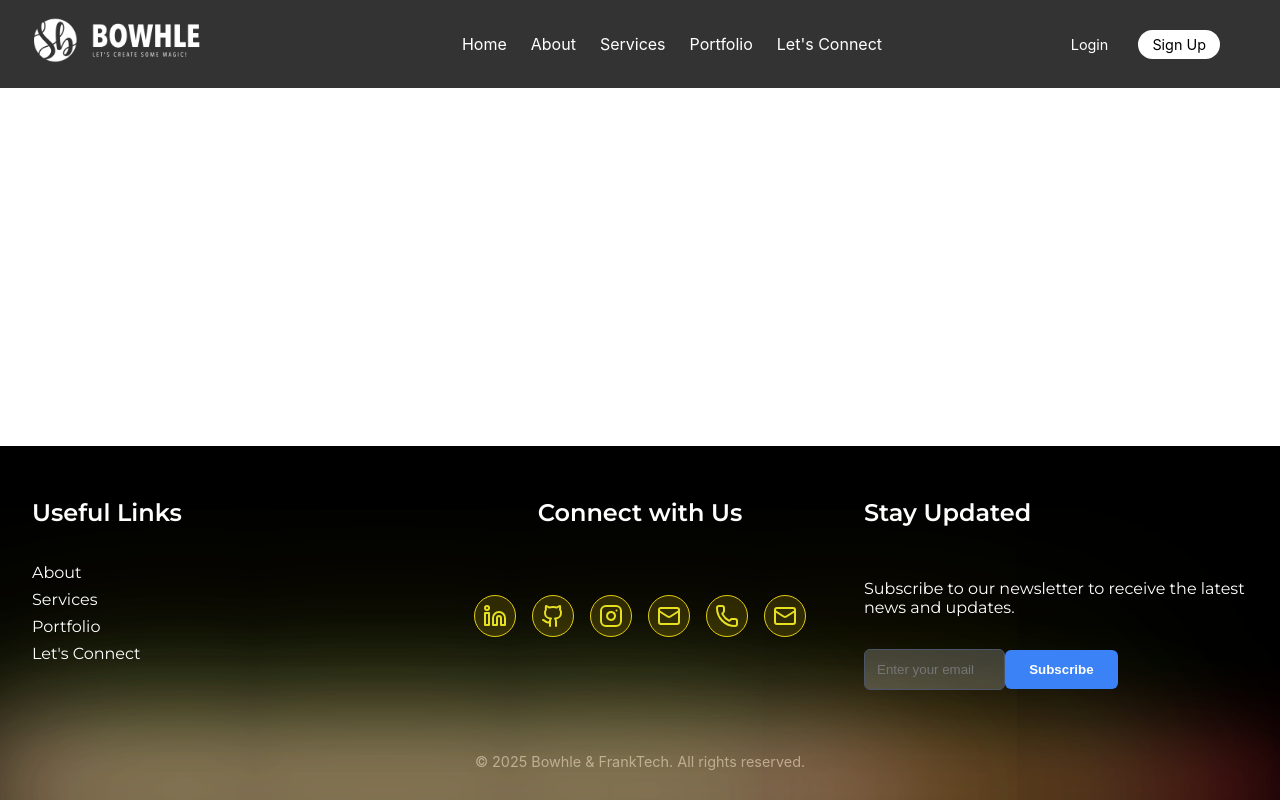
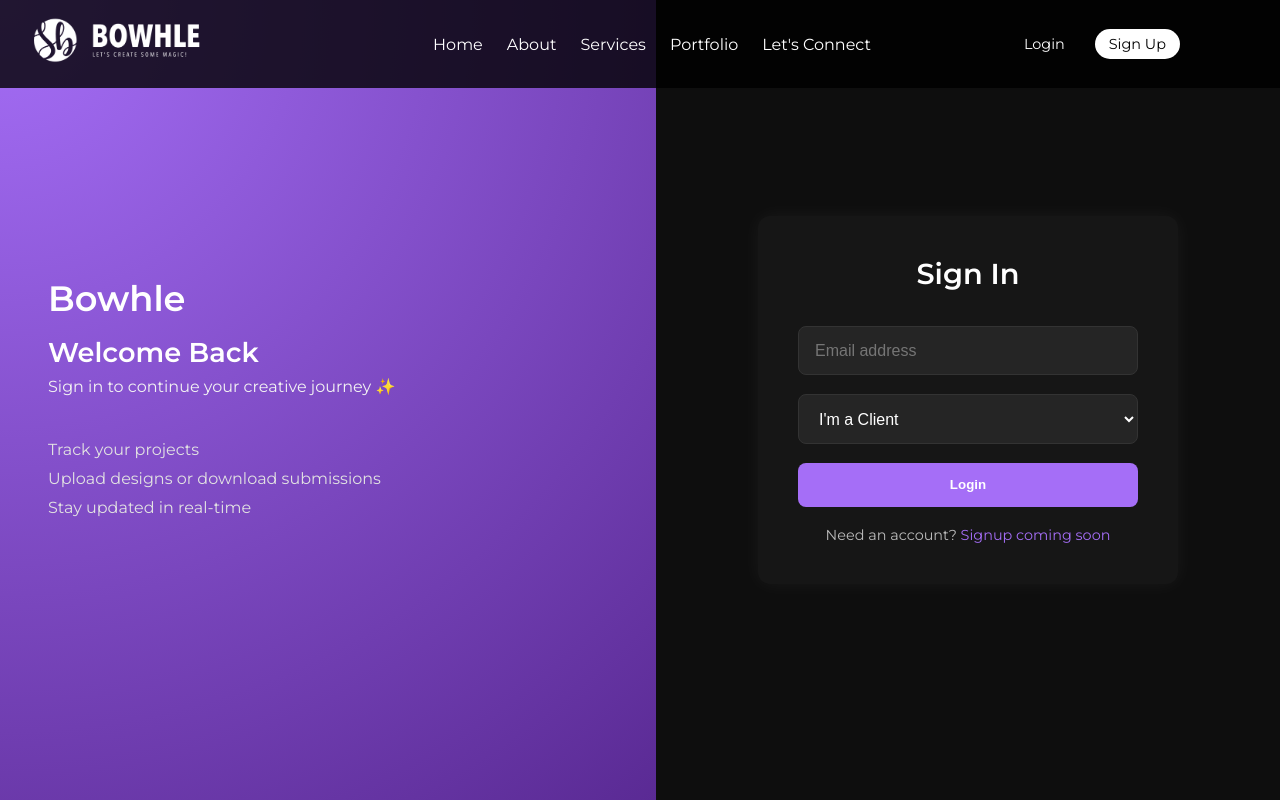
Before and after one commit to FRANKD-UX/bowhle-project, a React (Create React App) app in the folder frontend/: page /login in a window 1280 px wide. Shown: the top 800 px of the page. Built offline with nearby package versions, Linux system fonts and the light colour scheme.

Commit message:
feat(auth): Implimented user login | Fix: testimonials component

```diff
--- a/frontend/src/App.js
+++ b/frontend/src/App.js
@@ -9,6 +9,8 @@ import PortfolioCards from './components/pages/homepage/PortfolioCards/Portfolio
 import Brands from './components/pages/homepage/Brands/Brands';
 import Testimonials from './components/pages/homepage/Testimonials/Testimonials';
 import About from './components/pages/about/About';
+import Login from './components/auth/Login';
+
 
 // This is the homepage content only
 function HomePage() {
@@ -44,6 +46,7 @@ function AppWithRoutes() {
     <Header />
     <main className='main-content'>
     <Routes>
+      <Route path="/login" element={<Login />} />
       <Route path="/home" element={<HomePage />} />
       <Route path="/about" element={<About />} />
     </Routes>
--- /dev/null
+++ b/frontend/src/components/auth/Login.css
@@ -0,0 +1,147 @@
+/* GLOBAL RESET */
+* {
+  margin: 0;
+  padding: 0;
+  box-sizing: border-box;
+}
+
+body, html {
+  height: 100%;
+  font-family: 'Montserrat', sans-serif;
+  background-color: #0e0e0e;
+  color: #ffffff;
+}
+
+/* WRAPPER SPLIT LAYOUT */
+.login-wrapper {
+  display: flex;
+  height: 100vh;
+  width: 100%;
+  overflow: hidden;
+}
+
+/* LEFT PANEL */
+.login-left {
+  flex: 1;
+  background: radial-gradient(circle at top left, #a56ef7, #5a2a94);
+  color: #ffffff;
+  display: flex;
+  flex-direction: column;
+  justify-content: center;
+  padding: 4rem 3rem;
+}
+
+.login-left h2 {
+  font-size: 2.2rem;
+  font-weight: bold;
+  margin-bottom: 1rem;
+}
+
+.login-left h3 {
+  font-size: 1.7rem;
+  margin-bottom: 0.5rem;
+}
+
+.login-left p {
+  font-size: 1rem;
+  margin-bottom: 1.5rem;
+  color: #f3f3f3;
+}
+
+.login-left ul {
+  list-style: none;
+  margin-top: 1rem;
+  line-height: 1.8;
+  color: #e2e2e2;
+}
+
+/* RIGHT PANEL */
+.login-right {
+  flex: 1;
+  background-color: #0e0e0e;
+  display: flex;
+  justify-content: center;
+  align-items: center;
+  padding: 2rem;
+}
+
+/* FORM */
+.login-form {
+  background-color: #161616;
+  padding: 2.5rem;
+  border-radius: 12px;
+  box-shadow: 0 0 20px rgba(255, 255, 255, 0.05);
+  width: 100%;
+  max-width: 420px;
+  display: flex;
+  flex-direction: column;
+  gap: 1.2rem;
+}
+
+.login-form h2 {
+  text-align: center;
+  font-size: 1.8rem;
+  margin-bottom: 1rem;
+}
+
+/* INPUTS & SELECT */
+.login-form input,
+.login-form select {
+  padding: 0.9rem 1rem;
+  background-color: #252525;
+  border: 1px solid #333;
+  border-radius: 8px;
+  font-size: 1rem;
+  color: #fff;
+}
+
+.login-form input:focus,
+.login-form select:focus {
+  outline: none;
+  border-color: #a56ef7;
+}
+
+/* BUTTON */
+.login-form button {
+  background-color: #a56ef7;
+  color: #fff;
+  font-weight: 600;
+  border: none;
+  padding: 0.9rem;
+  border-radius: 8px;
+  cursor: pointer;
+  transition: background 0.3s ease;
+}
+
+.login-form button:hover {
+  background-color: #8b4fd1;
+}
+
+/* SMALL PRINT */
+.signup-hint {
+  font-size: 0.9rem;
+  text-align: center;
+  color: #bbb;
+}
+
+.signup-hint span {
+  color: #a56ef7;
+  font-weight: 500;
+}
+
+/* RESPONSIVE */
+@media (max-width: 768px) {
+  .login-wrapper {
+    flex-direction: column;
+  }
+
+  .login-left {
+    height: 300px;
+    text-align: center;
+    align-items: center;
+  }
+
+  .login-right {
+    padding: 1.5rem;
+  }
+}
--- /dev/null
+++ b/frontend/src/components/auth/Login.js
@@ -0,0 +1,57 @@
+import React, { useState } from 'react';
+import { useNavigate } from 'react-router-dom';
+import './Login.css';
+
+function Login() {
+  const navigate = useNavigate();
+  const [email, setEmail] = useState('');
+  const [userType, setUserType] = useState('client');
+
+  const handleLogin = (e) => {
+    e.preventDefault();
+    if (userType === 'employee') {
+      navigate('/employee-dashboard');
+    } else {
+      navigate('/client-dashboard');
+    }
+  };
+
+  return (
+    <div className="login-wrapper">
+      <div className="login-left">
+        <h2>Bowhle</h2>
+        <h3>Welcome Back</h3>
+        <p>Sign in to continue your creative journey ✨</p>
+        <ul>
+          <li>Track your projects</li>
+          <li>Upload designs or download submissions</li>
+          <li>Stay updated in real-time</li>
+        </ul>
+      </div>
+
+      <div className="login-right">
+        <form className="login-form" onSubmit={handleLogin}>
+          <h2>Sign In</h2>
+          <input
+            type="email"
+            placeholder="Email address"
+            value={email}
+            onChange={(e) => setEmail(e.target.value)}
+            required
+          />
+
+          <select value={userType} onChange={(e) => setUserType(e.target.value)} required>
+            <option value="client">I'm a Client</option>
+            <option value="employee">I'm an Employee</option>
+          </select>
+
+          <button type="submit">Login</button>
+
+          <p className="signup-hint">Need an account? <span>Signup coming soon</span></p>
+        </form>
+      </div>
+    </div>
+  );
+}
+
+export default Login;
--- a/frontend/src/components/pages/homepage/Testimonials/Testimonials.css
+++ b/frontend/src/components/pages/homepage/Testimonials/Testimonials.css
@@ -1,7 +1,7 @@
 :root {
   --secondary-color: #6c757d;
   --text-color: #ffffff;
-  --background-color: #32a1a1;
+  --background-color: #094f64;
   --font-family: 'Montserrat', sans-serif;
 }
 
@@ -31,7 +31,8 @@
 }
 
 .testimonial-card {
-  background-color: #fff;
+  background: transparent;
+  backdrop-filter: blur(10px) brightness(60%);
   border-radius: 10px;
   padding: 30px;
   margin: 10px 20px 10px 0;
@@ -42,7 +43,7 @@
   flex-direction: column;
   align-items: center;
   text-align: center;
-  transition: transform 0.1s ease;
+  transition: transform 0.6s ease;
 }
 
 .testimonial-card:hover {
@@ -53,7 +54,7 @@
   width: 50px;
   height: 50px;
   border-radius: 50%;
-  background-color: #007bff;
+  background-color: #05172b;
   color: white;
   font-size: 1.2em;
   display: flex;
@@ -66,14 +67,14 @@
   font-size: 1.5em;
   text-align: center;
   margin-bottom: 10px;
-  color: #1d1d1d;
+  color: #ffffff;
 }
 
 .testimonial-card p {
   font-size: 1.1em;
   text-align: center;
   line-height: 1.7;
-  color: #1d1d1d;
+  color: #ffffff;
 }
 
 /* Responsive adjustments */
```
